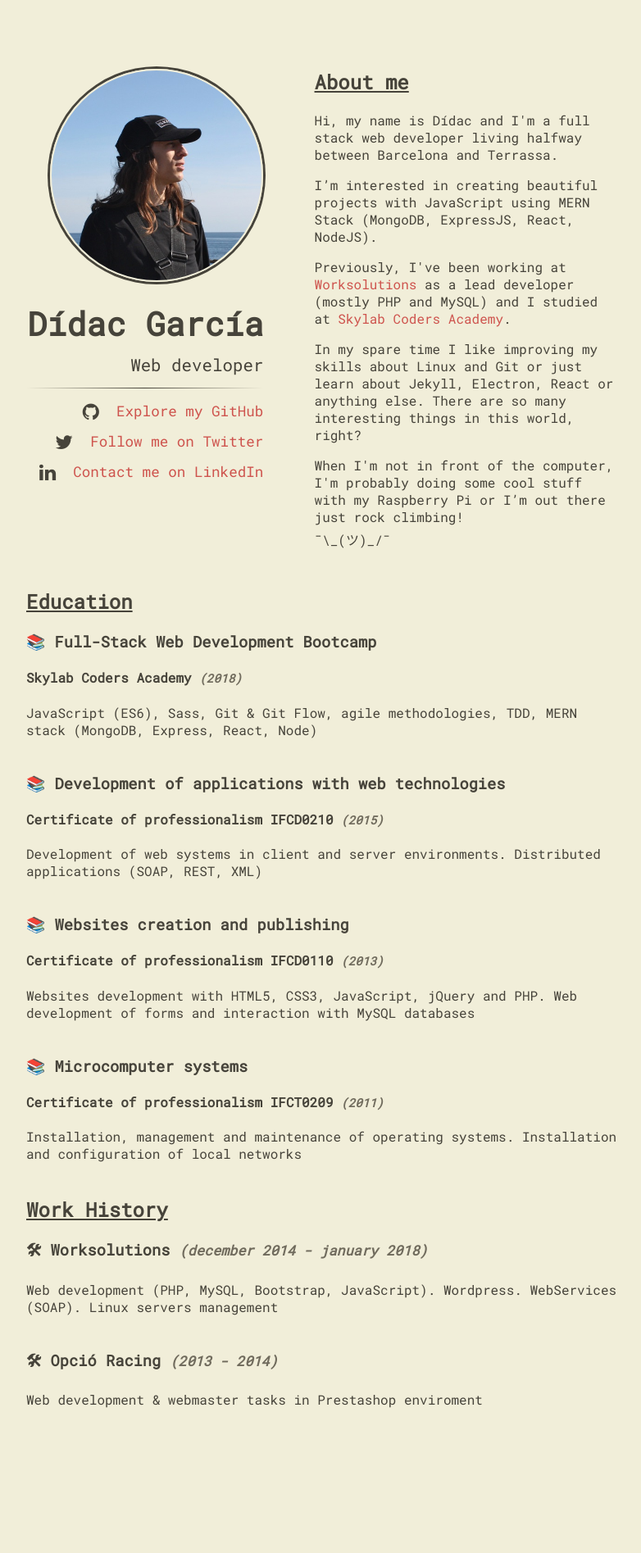
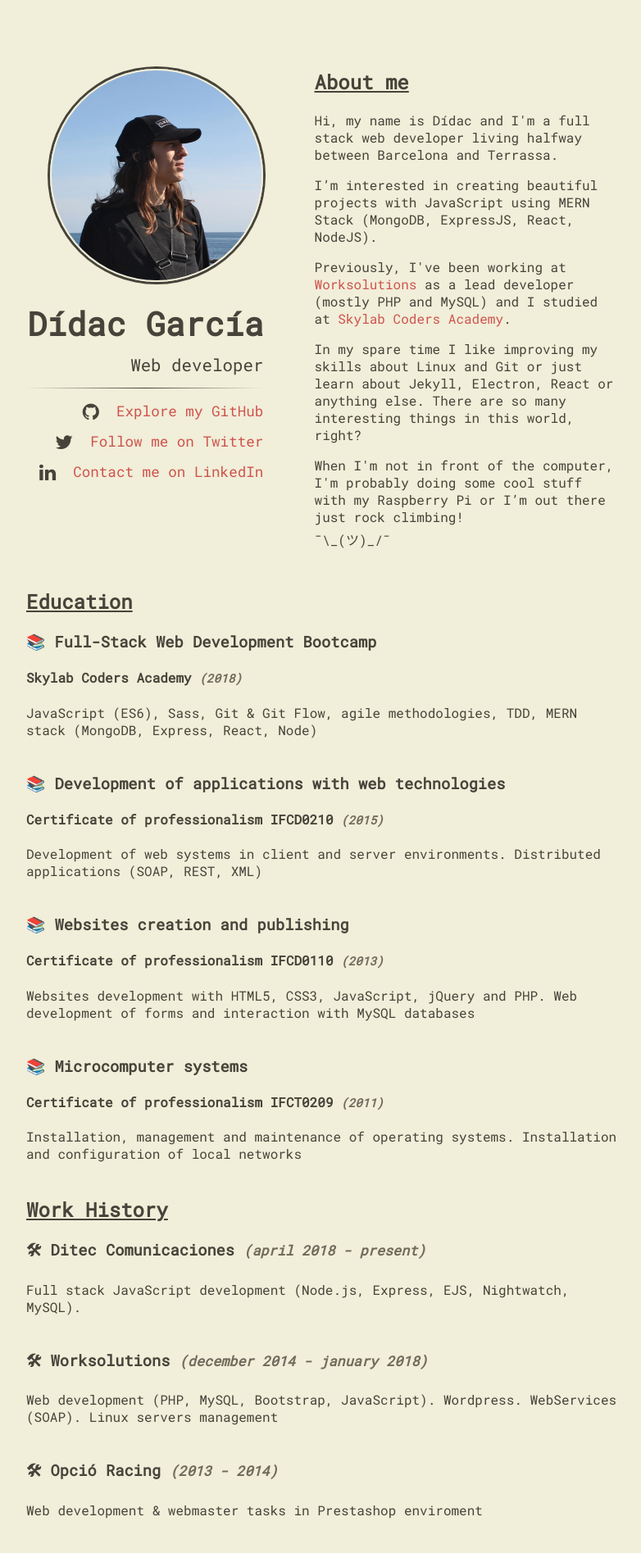
Before and after one commit to didaquis/didaquis, a Jekyll site: the page built from index.html, in a window 1280 px wide. Shown: the whole page at 82% size, without its empty margins (246-1028 px from the left). Built offline with Jekyll 4.4.1, drawn with Linux system fonts in a browser that asks for light colours; before the commit the page ends 1760 px from its top, so only the background shows below that.

Commit message:
Añadida nueva experiencia laboral

```diff
--- a/_includes/work-history.html
+++ b/_includes/work-history.html
@@ -1,4 +1,8 @@
 <h2>Work History</h2>
+<article>
+	<h3>🛠 Ditec Comunicaciones <span>(april 2018 - present)</span></h3>
+	<p>Full stack JavaScript development (Node.js, Express, EJS, Nightwatch, MySQL).</p>
+</article>
 <article>
 	<h3>🛠 Worksolutions <span>(december 2014 - january 2018)</span></h3>
 	<p>Web development (PHP, MySQL, Bootstrap, JavaScript). Wordpress. WebServices (SOAP). Linux servers management</p>
```
